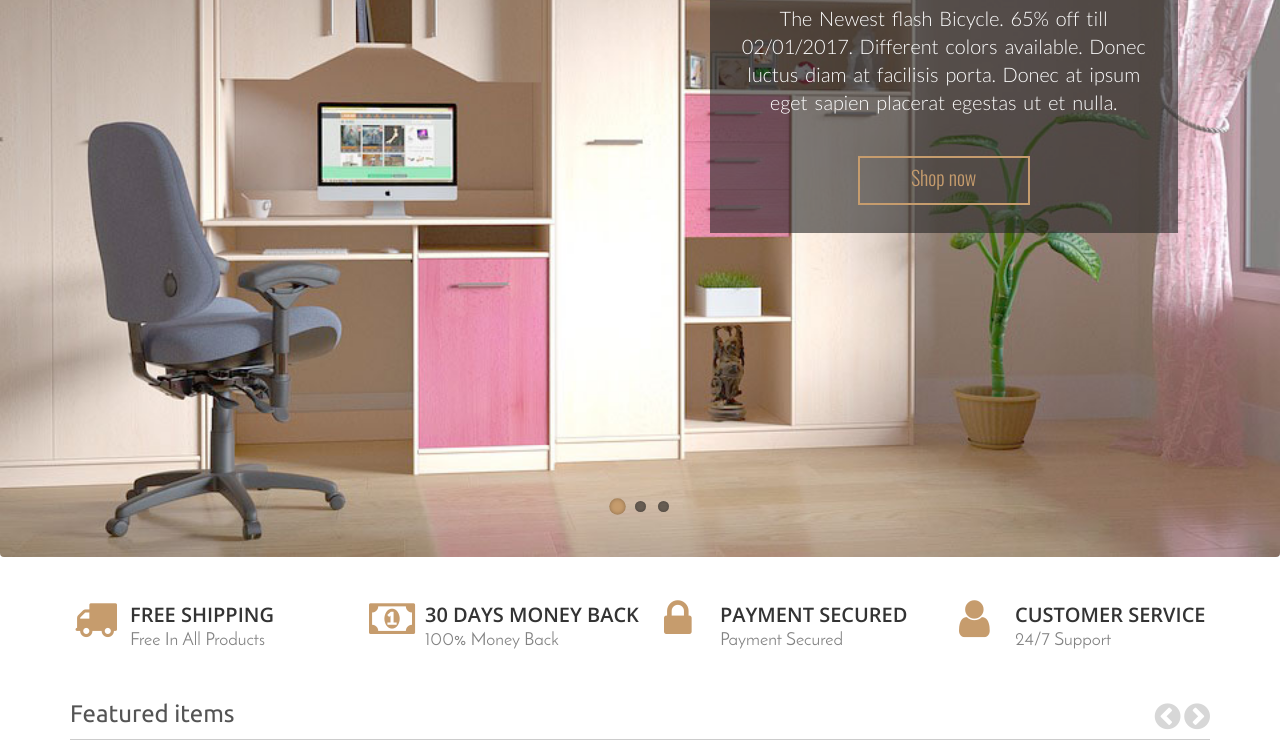
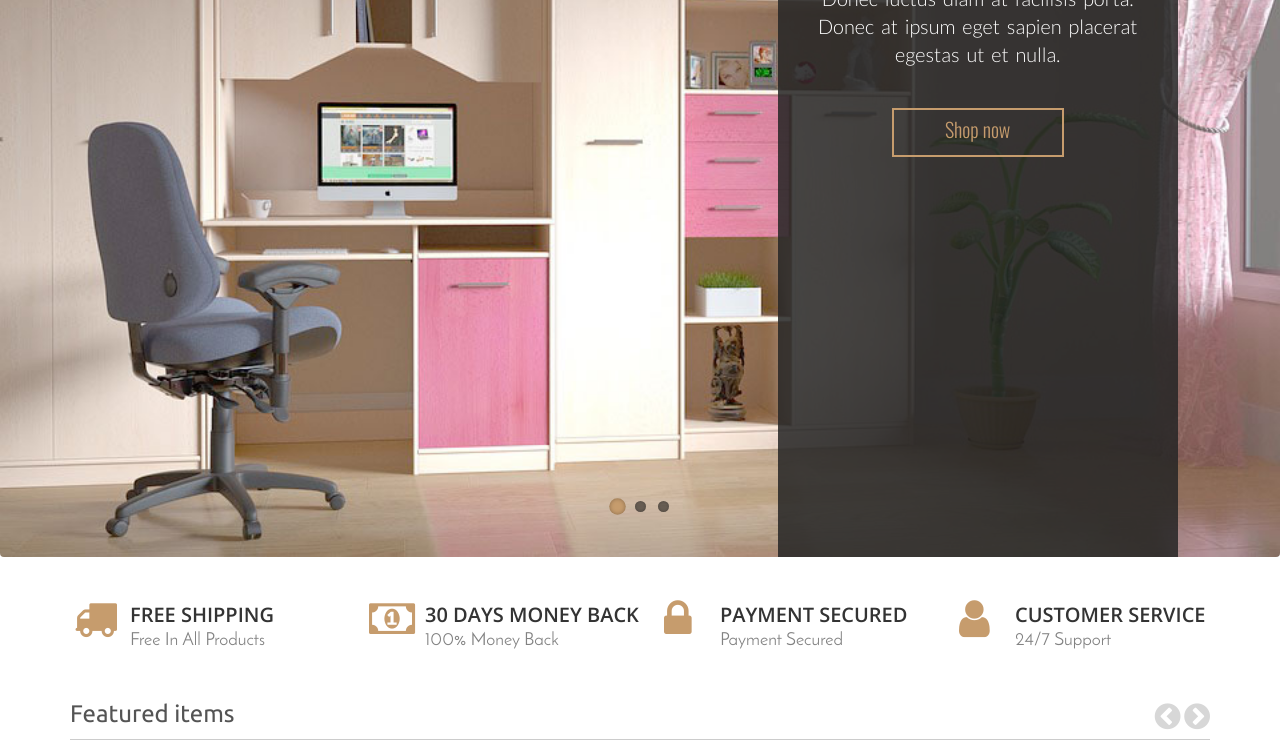
Before and after one commit to Dean175/bladify, a plain HTML site: page index.html in a window 1280 px wide. Shown: the part 262-1018 px from the top of the page. Drawn offline with nearby package versions, Linux system fonts and the light colour scheme; a web font is replaced by a local one.

Commit message:
new changes

```diff
--- a/css/main.css
+++ b/css/main.css
@@ -624,12 +624,13 @@ textarea {
 
     .bladify-slide-details {
         position: absolute;
-        top: 10%;
+        top: 0;
+        bottom: 0;
         right: 8%;
-        width: 468px;
+        width: 400px;
         min-height: 267px;
-        background-color: rgba(37, 37, 37, 0.6);
-        padding: 28px;
+        background-color: rgba(37, 37, 37, 0.85);
+        padding: 24px;
 
         animation-name: box_slide_in;
         animation-duration: 1s;
--- a/index.html
+++ b/index.html
@@ -167,11 +167,13 @@
                   <ul class="slides">
                     <li class="bladify-slide">
                       <div class="bladify-hs-bg-img" style="background-image: url('img/slider1.jpg');"></div>
-                      <span class="bladify-slide-details">
+                      <div class="bladify-slide-details">
+                        <div>
                           <h1>Grab Your Chance</h1>
                           <p>The Newest flash Bicycle. 65% off till 02/01/2017. Different colors available. Donec luctus diam at facilisis porta. Donec at ipsum eget sapien placerat egestas ut et nulla.</p>
                           <div class="bladify-sd-btn"><a href="#" class="bladify-btn">Shop now</a></div>
-                      </span>
+                        </div>
+                      </div>
                     </li>
                     <li class="bladify-slide">
                       <div class="bladify-hs-bg-img" style="background-image: url('img/slider2.jpg');"></div>
```
